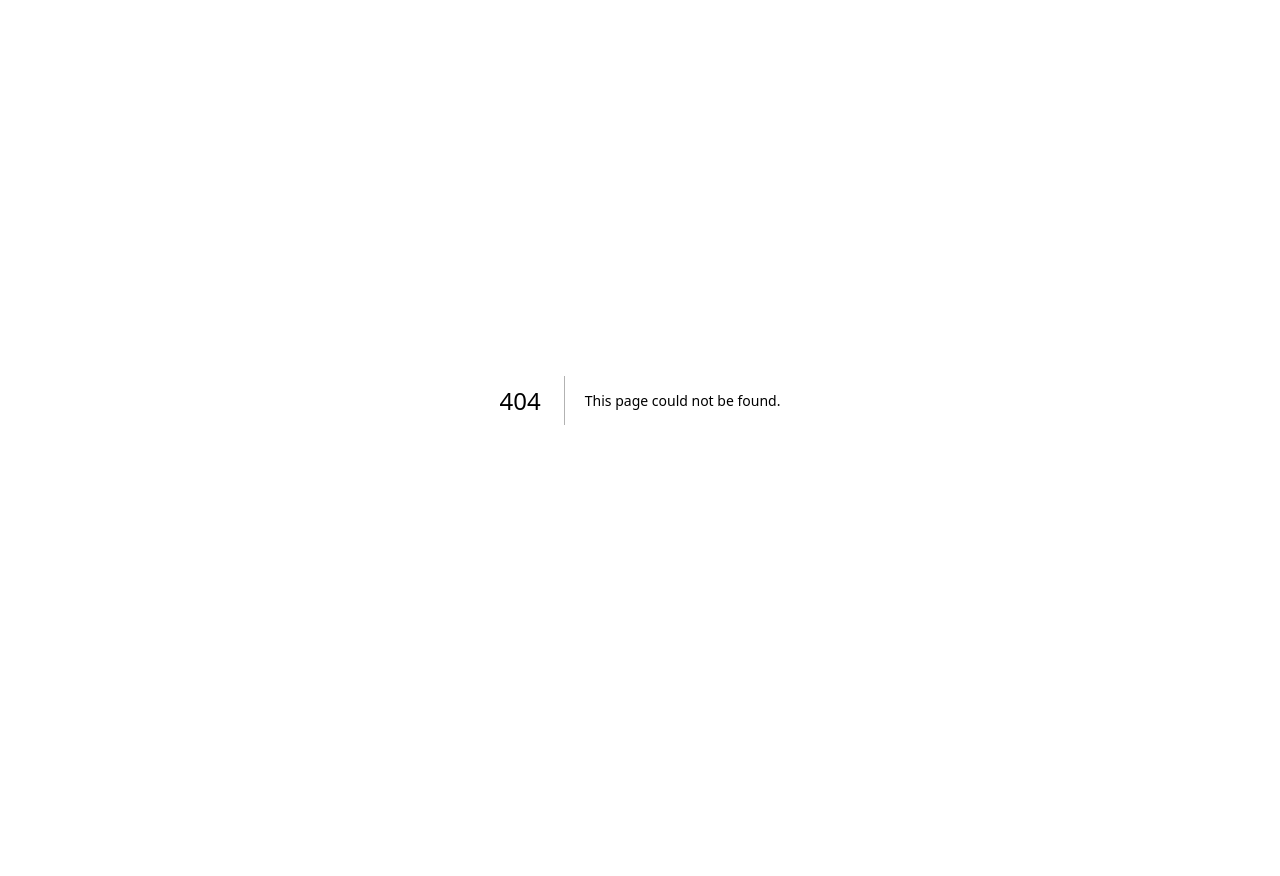
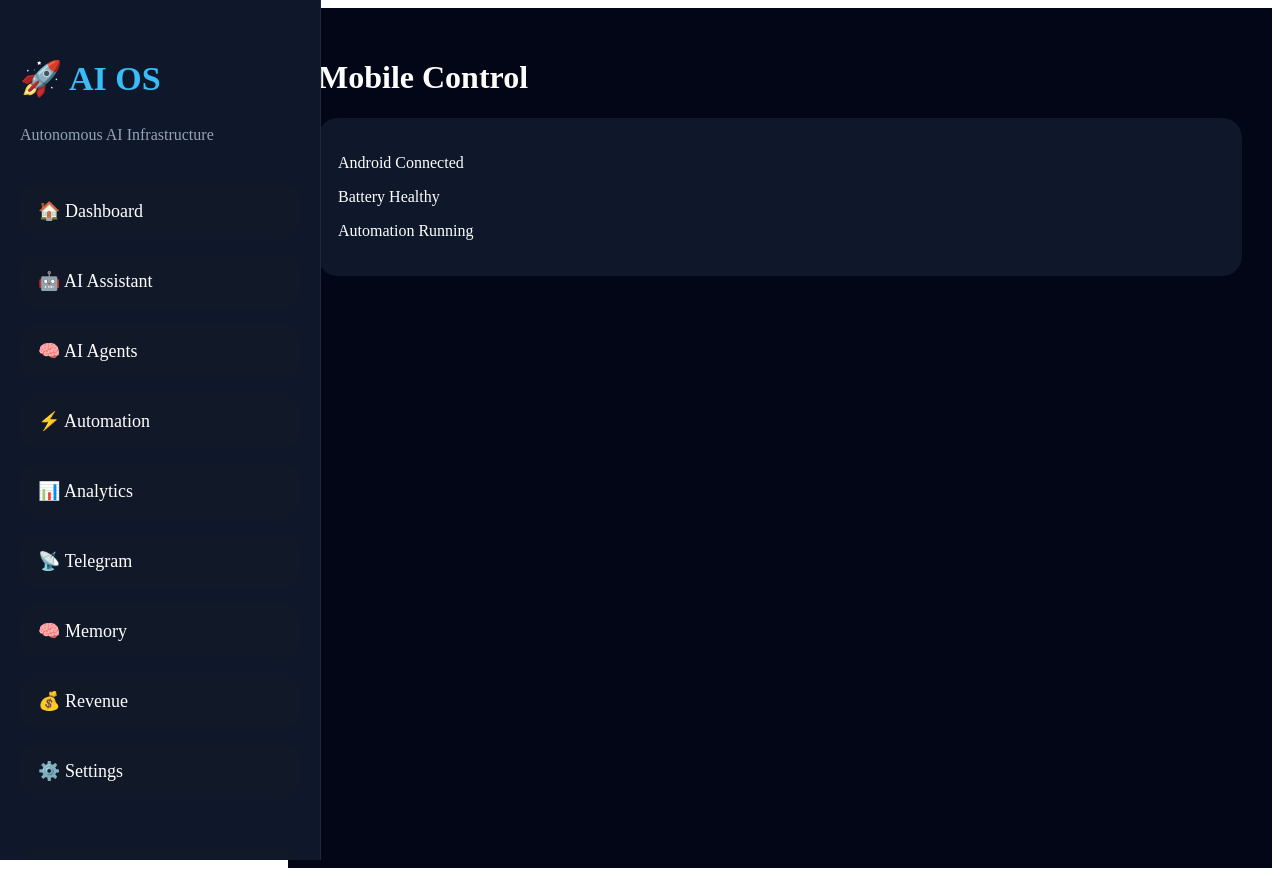
Before and after one commit to snapsparkofficial00-cloud/Ai, a Next.js app: page /mobile in a window 1280 px wide. Before the commit this address had no page. Before the commit the page ends 800 px from the top, so only its background shows below. Built offline with nearby package versions, Linux system fonts and the light colour scheme.

Commit message:
Create page.tsx

```diff
--- /dev/null
+++ b/app/mobile/page.tsx
@@ -0,0 +1,34 @@
+import Sidebar from "../components/Sidebar";
+
+export default function MobilePage() {
+  return (
+    <>
+      <Sidebar />
+
+      <main
+        style={{
+          marginLeft: "280px",
+          minHeight: "100vh",
+          background: "#020617",
+          color: "white",
+          padding: "30px",
+        }}
+      >
+        <h1>Mobile Control</h1>
+
+        <div
+          style={{
+            marginTop: "20px",
+            background: "#0f172a",
+            padding: "20px",
+            borderRadius: "20px",
+          }}
+        >
+          <p>Android Connected</p>
+          <p>Battery Healthy</p>
+          <p>Automation Running</p>
+        </div>
+      </main>
+    </>
+  );
+}
```
